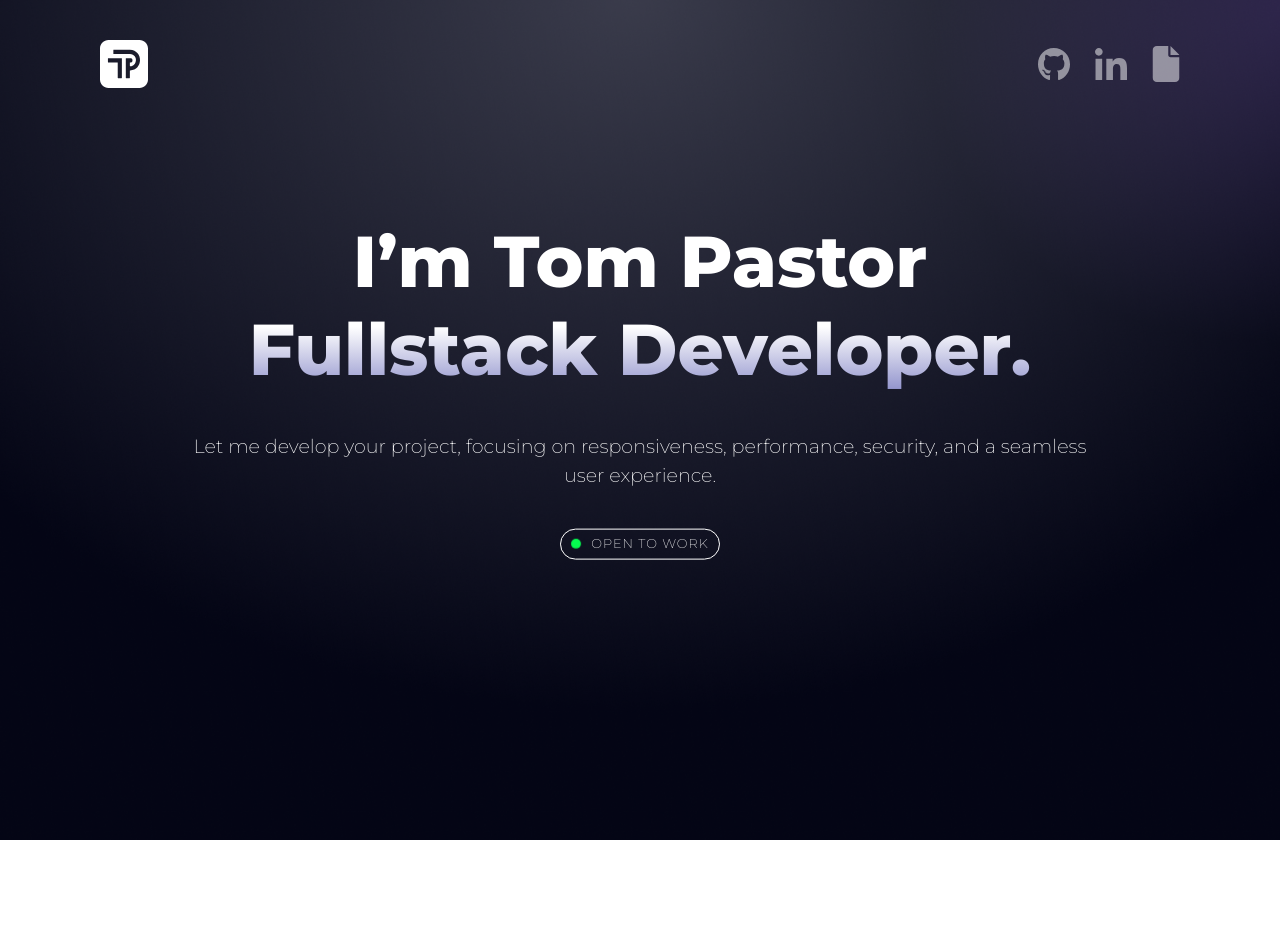
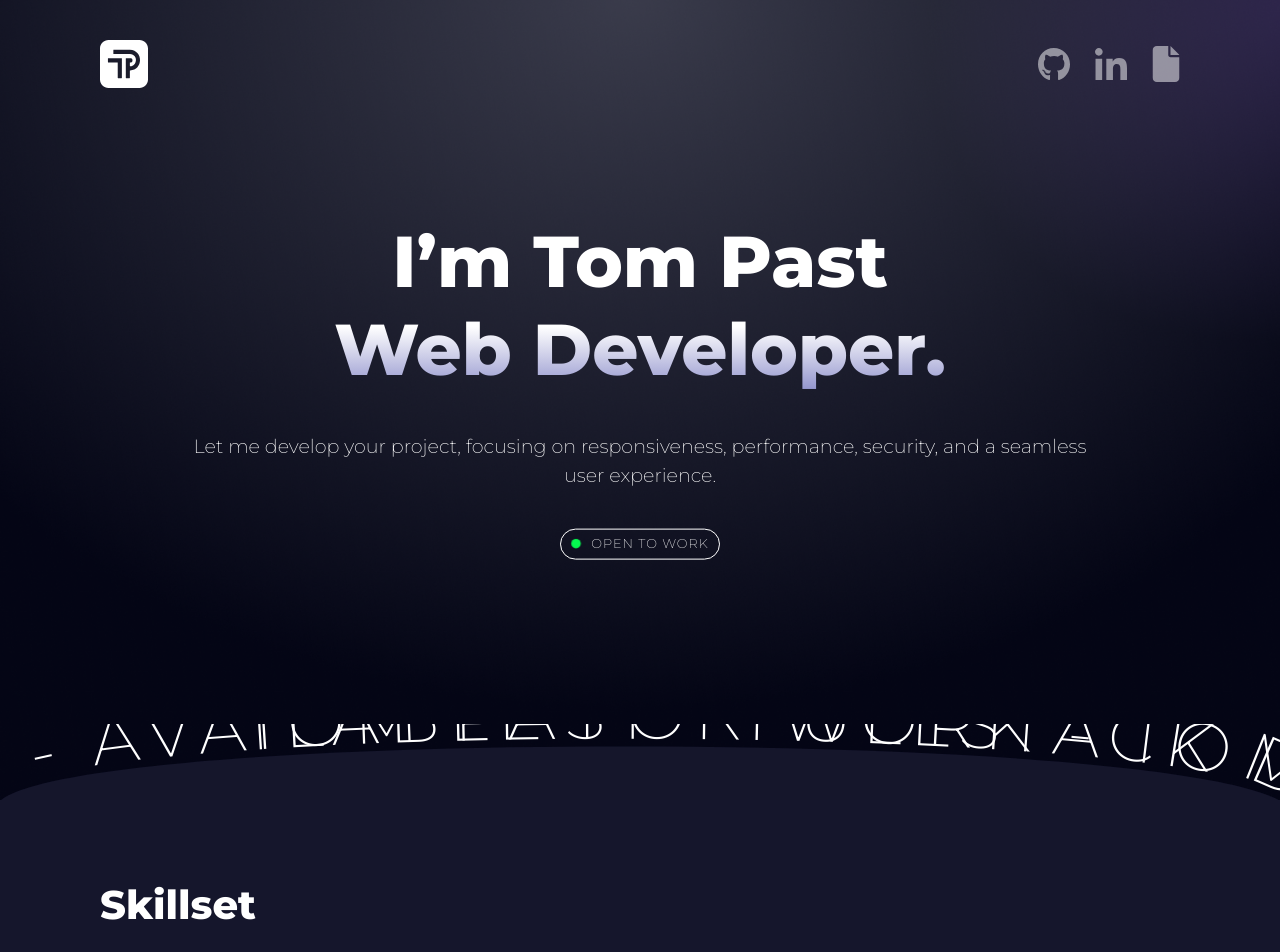
Before and after one commit to TomPast/portfolio-v3, a React (Vite) app: page / in a window 1280 px wide. Shown: the top 952 px of the page. Before the commit the page ends 840 px from the top, so only its background shows below. Built offline with nearby package versions, Linux system fonts and the light colour scheme; no server answers.

Commit message:
feat(skillset): setup part with gsap

```diff
--- a/package.json
+++ b/package.json
@@ -14,10 +14,13 @@
     "preview": "vite preview"
   },
   "dependencies": {
+    "@gsap/react": "^2.1.1",
+    "gsap": "^3.12.5",
     "react": "^18.2.0",
     "react-dom": "^18.2.0"
   },
   "devDependencies": {
+    "@studio-freight/react-lenis": "^0.0.47",
     "@testing-library/react": "^13.4.0",
     "@types/jest": "^29.0.2",
     "@types/react": "^18.0.17",
@@ -36,7 +39,6 @@
     "ts-node": "^10.9.1",
     "typescript": "^4.6.4",
     "vite": "^3.1.0",
-    "vite-plugin-svgr": "^3.3.0",
-    "@studio-freight/react-lenis": "^0.0.47"
+    "vite-plugin-svgr": "^3.3.0"
   }
 }
--- a/src/App.tsx
+++ b/src/App.tsx
@@ -2,12 +2,21 @@ import React, { useEffect } from 'react'
 import './App.scss'
 import Main from './sections/Main/Main'
 import { ReactLenis } from '@studio-freight/react-lenis'
+import gsap from 'gsap'
+import MotionPathPlugin from 'gsap/MotionPathPlugin'
+gsap.registerPlugin(MotionPathPlugin)
+
+import { useGSAP } from '@gsap/react'
+import Skillset from './sections/Skillset/Skillset'
+
+gsap.registerPlugin(useGSAP)
 
 function App() {
   return (
     <ReactLenis root>
       <div className="body">
         <Main />
+        <Skillset />
       </div>
     </ReactLenis>
   )
--- a/src/components/MainTitle/MainTitle.tsx
+++ b/src/components/MainTitle/MainTitle.tsx
@@ -4,8 +4,8 @@ import './MainTitle.scss'
 function MainTitle() {
   return (
     <div className="main-title">
-      <h1>I’m Tom Pastor</h1>
-      <h1 className="gradient-title">Fullstack Developer.</h1>
+      <h1 className="title1">I’m Tom Past</h1>
+      <h1 className="gradient-title title2">Web Developer.</h1>
     </div>
   )
 }
--- /dev/null
+++ b/src/components/PartTitle/PartTitle.scss
@@ -0,0 +1,13 @@
+@import '../../global.scss';
+
+.part-title {
+  font-size: 2.5rem;
+  font-weight: 800;
+
+  .gradient-title {
+    background: linear-gradient(0deg, #8e90cb 0%, #ffffff 75%, #ffffff 100%);
+    -webkit-background-clip: text;
+    background-clip: text;
+    -webkit-text-fill-color: transparent;
+  }
+}
--- /dev/null
+++ b/src/components/PartTitle/PartTitle.tsx
@@ -0,0 +1,8 @@
+import React from 'react'
+import './PartTitle.scss'
+
+function PartTitle({ children }: { children: string }) {
+  return <h3 className="part-title">{children}</h3>
+}
+
+export default PartTitle
--- a/src/global.scss
+++ b/src/global.scss
@@ -1,11 +1,15 @@
 @import url('https://fonts.googleapis.com/css2?family=Montserrat:ital,wght@0,100..900;1,100..900&display=swap');
 
 $main-bg-color: #05071c;
+$main-up-bg-color: #15162c;
 $primary-color: #914ff5;
 $green: #05fb4f;
 $main-font: 'Montserrat', sans-serif;
 
-$margin: 0 150px;
+$margin: 150px;
+$margin-sm: 30px;
+$margin-lg: 50px;
+$margin-xl: 100px;
 
 $breakpoint-sm: 576px;
 $breakpoint-md: 768px;
@@ -14,11 +18,15 @@ $breakpoint-xl: 1366px;
 
 :root {
   --main-bg-color: #{$main-bg-color};
+  --main-up-bg-color: #{$main-up-bg-color};
   --primary-color: #{$primary-color};
   --green: #{$green};
   --main-font: #{$main-font};
 
   --margin: #{$margin};
+  --margin-sm: #{$margin-sm};
+  --margin-lg: #{$margin-lg};
+  --margin-xl: #{$margin-xl};
 
   --breakpoint-sm: #{$breakpoint-sm};
   --breakpoint-md: #{$breakpoint-md};
@@ -27,6 +35,16 @@ $breakpoint-xl: 1366px;
 }
 
 $green: #05fb4f;
+
+html {
+  box-sizing: border-box;
+}
+
+*,
+*:before,
+*:after {
+  box-sizing: inherit;
+}
 
 body {
   margin: 0;
--- a/src/sections/Main/Main.scss
+++ b/src/sections/Main/Main.scss
@@ -6,8 +6,8 @@
   background-position: top center;
 
   height: 100vh;
-  padding: var(--margin);
-  padding-top: 40px;
+  padding: 40px var(--margin) 0;
+  position: relative;
 
   .description {
     color: white;
@@ -22,7 +22,7 @@
   }
 
   .hero {
-    margin-top: max(calc(50vh - 100px), 300px);
+    margin-top: max(calc(50vh - 200px), 300px);
 
     text-align: center;
     transform: translateY(-50%);
@@ -32,7 +32,7 @@
   }
 
   @media screen and (max-width: $breakpoint-xl) {
-    padding: 40px 100px 0;
+    padding: 40px var(--margin-xl) 0;
 
     .description {
       font-size: 1.2rem;
@@ -40,14 +40,13 @@
   }
 
   @media screen and (max-width: $breakpoint-lg) {
-    padding: 40px 50px 0;
-
+    padding: 40px var(--margin-lg) 0;
     .description {
       font-size: 1rem;
     }
   }
 
   @media screen and (max-width: $breakpoint-sm) {
-    padding: 40px 30px 0;
+    padding: 40px var(--margin-sm) 0;
   }
 }
--- a/src/sections/Main/Main.tsx
+++ b/src/sections/Main/Main.tsx
@@ -1,12 +1,49 @@
-import React from 'react'
+import React, { useMemo } from 'react'
 import './Main.scss'
 import Header from '../../components/Header/Header'
 import MainTitle from '../../components/MainTitle/MainTitle'
 import AvailibityBadge from '../../components/AvailibilityBadge/AvailibilityBadge'
+import { useGSAP } from '@gsap/react'
+import gsap from 'gsap'
 
 function Main() {
+  const container = React.useRef<HTMLDivElement>(null)
+
+  useGSAP(
+    () => {
+      gsap.from('.description', {
+        y: '-=50',
+        opacity: 0,
+        duration: 0.3,
+        ease: 'power2.inOut',
+        delay: 0.3,
+      }),
+        gsap.from('.title1', {
+          y: '-=50',
+          opacity: 0,
+          ease: 'power2.inOut',
+          duration: 0.3,
+        }),
+        gsap.from('.title2', {
+          y: '-=50',
+          opacity: 0,
+          duration: 0.3,
+          ease: 'power2.inOut',
+          delay: 0.1,
+        }),
+        gsap.from('.badge', {
+          y: '-=50',
+          opacity: 0,
+          ease: 'power2.inOut',
+          duration: 0.3,
+          delay: 0.5,
+        })
+    },
+    { scope: container }
+  )
+
   return (
-    <div className="main">
+    <div className="main" ref={container}>
       <Header />
       <div className="hero">
         <MainTitle />
--- /dev/null
+++ b/src/sections/Skillset/Skillset.scss
@@ -0,0 +1,35 @@
+@import '../../global.scss';
+
+.skillset {
+  overflow: hidden;
+
+  .animated-text {
+    width: 100%;
+    position: absolute;
+    bottom: -5px;
+    overflow: hidden;
+  }
+
+  .content {
+    height: 100vh;
+    background: var(--main-up-bg-color);
+
+    padding: 20px var(--margin) 0;
+
+    @media screen and (max-width: $breakpoint-xl) {
+      padding: 40px var(--margin-xl) 0;
+    }
+
+    @media screen and (max-width: $breakpoint-lg) {
+      padding: 40px var(--margin-lg) 0;
+    }
+
+    @media screen and (max-width: $breakpoint-sm) {
+      padding: 40px var(--margin-sm) 0;
+    }
+  }
+}
+
+.svg-text {
+  font-size: 3px;
+}
--- /dev/null
+++ b/src/sections/Skillset/Skillset.tsx
@@ -0,0 +1,72 @@
+import React, { useMemo } from 'react'
+import './Skillset.scss'
+import { ReactComponent as Logo } from '../../assets/img/curved-text.svg'
+import { useGSAP } from '@gsap/react'
+import gsap from 'gsap'
+import PartTitle from '../../components/PartTitle/PartTitle'
+
+function Skillset() {
+  const timeline = useMemo(() => gsap.timeline({ repeat: -1 }), [])
+
+  useGSAP(() => {
+    timeline.fromTo(
+      '#masterTextPath',
+      {
+        attr: {
+          startOffset: '0%',
+        },
+      },
+      {
+        ease: 'none',
+        duration: 40,
+        attr: {
+          startOffset: '135%', //140
+        },
+      },
+      0
+    )
+    timeline.fromTo(
+      '#masterTextPathClone',
+      {
+        attr: {
+          startOffset: '-135%',
+        },
+      },
+      {
+        ease: 'none',
+        duration: 40,
+        attr: {
+          startOffset: '0%',
+        },
+      },
+      0
+    ),
+      gsap.from('.animated-text', {
+        y: '+=100',
+        opacity: 0,
+        ease: 'power2.inOut',
+        duration: 0.5,
+        delay: 0.5,
+      }),
+      gsap.from('.content', {
+        y: '+=100',
+        opacity: 0,
+        ease: 'power2.inOut',
+        duration: 0.5,
+        delay: 0.5,
+      })
+  })
+
+  return (
+    <div className="skillset">
+      <div className="animated-text">
+        <Logo />
+      </div>
+      <div className="content">
+        <PartTitle>Skillset</PartTitle>
+      </div>
+    </div>
+  )
+}
+
+export default Skillset
```
Also changed, not shown: src/assets/img/curved-text.svg (added), 1 other file (tests, documents, lock files or other folders).
